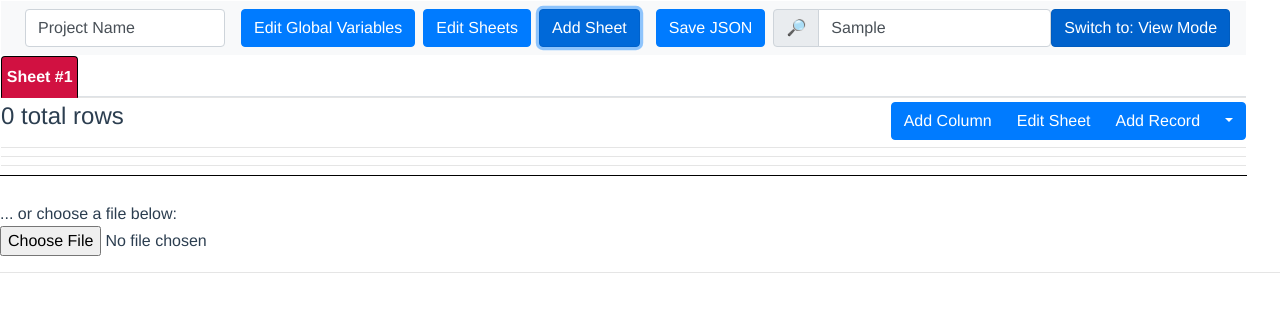
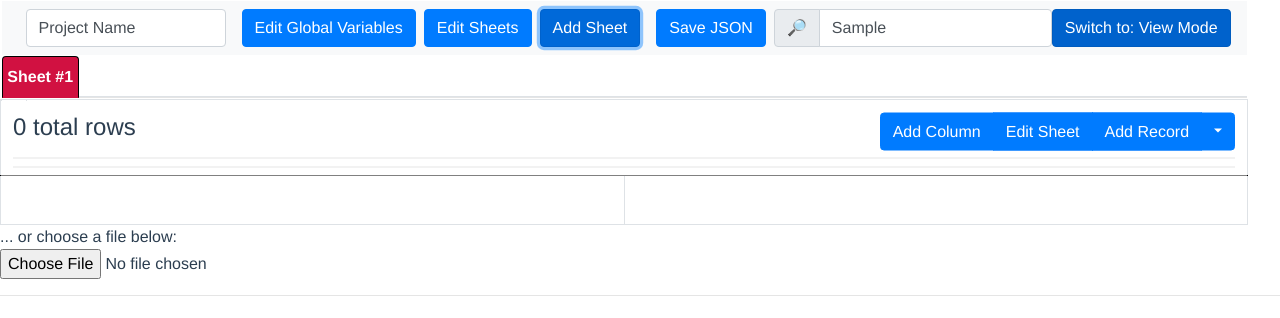
Before and after one commit to cheerfulstoic/json-db, a Vue app: page / in a window 1280 px wide. Both pictures are taken after typing "Sample" into the empty fields and a click on the button "Add Sheet". Shown: the top 318 px of the page. Built offline with nearby package versions, Linux system fonts and the light colour scheme; what @ckeditor/ckeditor5-vue would draw is missing.

Commit message:
Style changes to restore borders/padding around cells

```diff
--- a/src/components/Sheet.vue
+++ b/src/components/Sheet.vue
@@ -1,7 +1,7 @@
 <template>
   <tbody class="sheet">
     <tr>
-      <td colspan="100%">
+      <td colspan="100%" style="position: absolute; height: 0">
         <div>
           <BootstrapModal
             v-for="definition in sheet.definitions"
@@ -92,8 +92,8 @@
       </td>
     </tr>
 
-    <tr>
-      <td colspan="100%" v-if="currently_edited_definition != null">
+    <tr v-if="currently_edited_definition != null">
+      <td>
         <BootstrapModal id="edit-definition-modal" v-bind:title="`Edit Definition: ${currently_edited_definition.name}`">
           <DefinitionDetails
             v-bind:value="currently_edited_definition"
@@ -107,7 +107,7 @@
       </td>
     </tr>
 
-    <tr>
+    <tr class="header">
       <th colspan="100%" style="border-bottom: 1px solid black;">
         <h4 class="d-inline-block">
           {{ total_count }} total rows
@@ -182,12 +182,10 @@
             {{ definition_infos[0].definition.name }}
           </label>
         </div>
-
-        <hr/>
       </th>
     </tr>
 
-    <tr class="headers">
+    <tr class="column-headers">
       <th v-if="!view_mode">&nbsp;</th>
 
       <template v-for="definition in definitions_to_display" v-bind:key="definition._id">
@@ -653,22 +651,17 @@ export default defineComponent({
 }
 
 th {
-  background-color: white;
   top: 100px;
   position: sticky;
   z-index: 1;
 }
 
-tr.headers th {
-  top: 253px;
+tr.column-headers th {
+  top: 248px;
 }
 
 .table-bordered th, .table-bordered td {
   border: 1px solid #ebebeb;
-}
-
-.table-header {
-  z-index: 50;
 }
 
 .table {
@@ -679,12 +672,19 @@ tr.headers th {
   margin-bottom: 0;
 }
 
-th.field-cell {
-  border-right: 1px solid #333;
-}
+table {
+  th, td {
+    padding: 0.75rem;
+    border-collapse: collapse;
+    border: 1px solid #dee2e6;
+  }
+  th {
+    background-color: white;
+  }
 
-.table th, .table td {
-  padding: 0.2rem;
+  tr.header th {
+    padding-bottom: 0;
+  }
 }
 
 tr {
```
